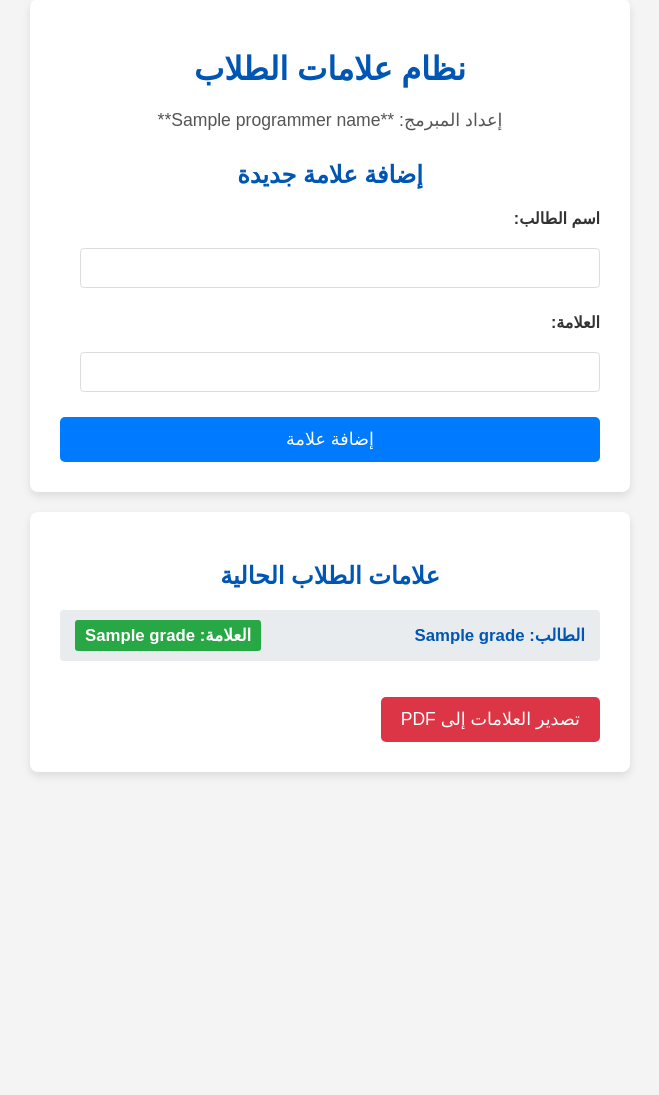
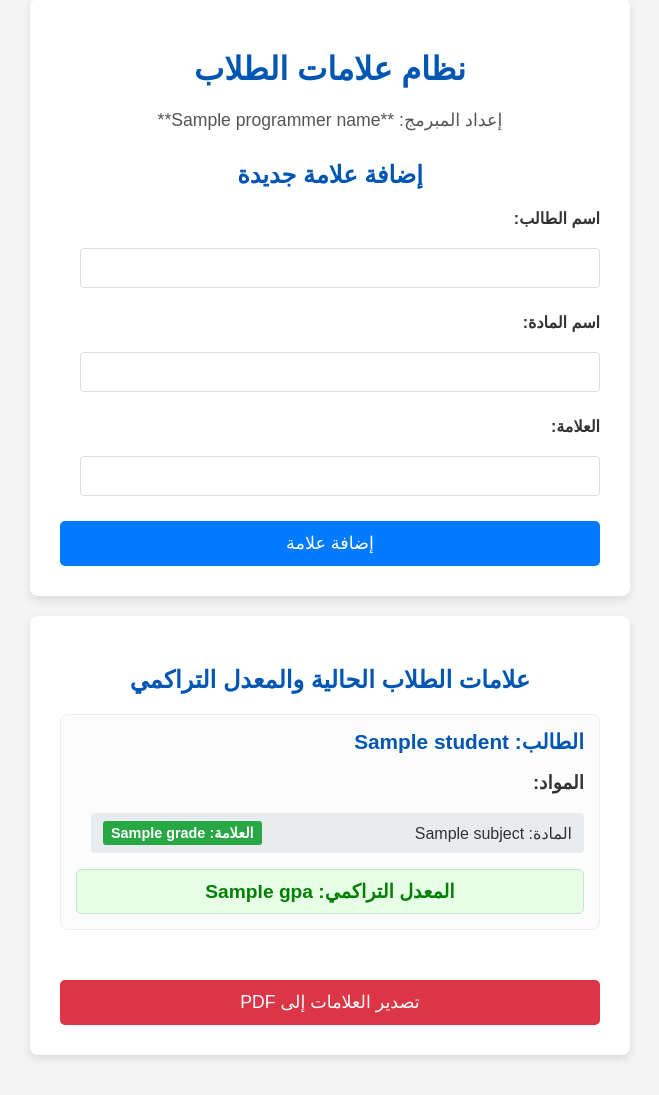
Before and after one commit to qaes26/Student-Grades-App-by-Qais, a Flask app: template templates/index.html in a window 1280 px wide. Shown: the part 21-1116 px from the top of the page, without its empty margins (310-969 px from the left). Before the commit the page ends 797 px from the top, so only its background shows below. Run offline with Flask 3, Linux system fonts and the light colour scheme; the template is opened without the code that fills it: most values are stand-ins (such as "Sample title", 1, 10 or a date in 2020).

Commit message:
Feature: Add subject name and GPA calculation

```diff
--- a/app.py
+++ b/app.py
@@ -1,12 +1,22 @@
 from flask import Flask, render_template, request, send_file
 from io import BytesIO
-from weasyprint import HTML, CSS # هذه المكتبات لميزة PDF
+from weasyprint import HTML, CSS
+import datetime # لإضافة التاريخ الحالي لتقرير PDF
 
 app = Flask(__name__)
 
-# قاموس لتخزين أسماء الطلاب وعلاماتهم
-# (هذا سيتم مسحه عند إعادة تشغيل التطبيق على Render، للتطبيقات الدائمة نحتاج قاعدة بيانات)
+# قاموس لتخزين علامات الطلاب مع تفاصيل المواد
+# بنية جديدة: {'اسم الطالب': {'اسم المادة': العلامة, 'اسم المادة2': العلامة2, ...}, ...}
 students_grades = {}
+
+# دالة لحساب المعدل التراكمي للطالب
+def calculate_gpa(student_name):
+    if student_name not in students_grades or not students_grades[student_name]:
+        return "لا توجد مواد"
+
+    total_grades = sum(students_grades[student_name].values())
+    num_subjects = len(students_grades[student_name])
+    return round(total_grades / num_subjects, 2) # تقريب لرقمين عشريين
 
 @app.route('/')
 def index():
@@ -14,39 +24,85 @@ def index():
     الصفحة الرئيسية لعرض النموذج ونتائج العلامات.
     """
     programmer_name = "قيس طلال الجازي"
-    return render_template('index.html', programmer_name=programmer_name, grades=students_grades)
+
+    # نحسب المعدل لكل طالب قبل تمريره للقالب
+    students_with_gpa = {}
+    for name, subjects in students_grades.items():
+        students_with_gpa[name] = {
+            'subjects': subjects,
+            'gpa': calculate_gpa(name)
+        }
+
+    return render_template('index.html',
+                           programmer_name=programmer_name,
+                           all_students_data=students_with_gpa) # تغيير اسم المتغير المرسل
 
 @app.route('/add_grade', methods=['POST'])
 def add_grade():
     """
-    معالجة إضافة علامات الطلاب من النموذج.
+    معالجة إضافة علامات الطلاب والمواد من النموذج.
     """
-    student_name = request.form['student_name']
+    student_name = request.form['student_name'].strip() # إزالة المسافات الزائدة
+    subject_name = request.form['subject_name'].strip() # حقل جديد لاسم المادة
+
+    if not student_name or not subject_name:
+        message = "الرجاء إدخال اسم الطالب واسم المادة."
+        programmer_name = "قيس طلال الجازي"
+        students_with_gpa = {}
+        for name, subjects in students_grades.items():
+            students_with_gpa[name] = {
+                'subjects': subjects,
+                'gpa': calculate_gpa(name)
+            }
+        return render_template('index.html',
+                               programmer_name=programmer_name,
+                               all_students_data=students_with_gpa,
+                               message=message)
+
     try:
         grade = float(request.form['grade'])
         if 0 <= grade <= 100:
-            students_grades[student_name] = grade
-            message = "تمت إضافة العلامة بنجاح!"
+            if student_name not in students_grades:
+                students_grades[student_name] = {} # إذا الطالب جديد، أنشئ قاموس للمواد
+            students_grades[student_name][subject_name] = grade # إضافة المادة وعلامتها
+            message = f"تمت إضافة علامة {grade} للطالب {student_name} في مادة {subject_name} بنجاح!"
         else:
             message = "الرجاء إدخال علامة بين 0 و 100."
     except ValueError:
         message = "إدخال غير صالح للعلامة. الرجاء إدخال رقم للعلامة."
 
     programmer_name = "قيس طلال الجازي"
-    return render_template('index.html', programmer_name=programmer_name, grades=students_grades, message=message)
+    students_with_gpa = {}
+    for name, subjects in students_grades.items():
+        students_with_gpa[name] = {
+            'subjects': subjects,
+            'gpa': calculate_gpa(name)
+        }
+    return render_template('index.html',
+                           programmer_name=programmer_name,
+                           all_students_data=students_with_gpa,
+                           message=message)
 
 @app.route('/export_grades_pdf')
 def export_grades_pdf():
     """
-    مسار لتوليد ملف PDF لعلامات الطلاب.
+    مسار لتوليد ملف PDF لعلامات الطلاب والمعدل التراكمي.
     """
-    # إنشاء محتوى HTML لتقرير PDF
-    # نمرر grades لـ pdf_template.html
-    html_content = render_template('pdf_template.html', grades=students_grades)
+    # نحسب المعدل لكل طالب قبل تمريره للقالب PDF
+    students_with_gpa = {}
+    for name, subjects in students_grades.items():
+        students_with_gpa[name] = {
+            'subjects': subjects,
+            'gpa': calculate_gpa(name)
+        }
 
-    # تجهيز CSS أساسي للتصميم داخل الـ PDF
-    # لاحظ: WeasyPrint بيدعم CSS، هذا مثال بسيط
-    # يمكنك وضع CSS في ملف منفصل وربطه في pdf_template.html أيضاً
+    # إضافة التاريخ الحالي لتقرير PDF
+    current_date = datetime.date.today().strftime("%Y-%m-%d")
+
+    html_content = render_template('pdf_template.html',
+                                   all_students_data=students_with_gpa, # تمرير البيانات المحدثة
+                                   current_date=current_date)
+
     pdf_styles = CSS(string='''
         body {
             font-family: 'Arial', sans-serif;
@@ -87,21 +143,37 @@ def export_grades_pdf():
             font-size: 0.8em;
             color: #666;
         }
+        .student-section {
+            margin-bottom: 30px;
+            border: 1px solid #eee;
+            padding: 15px;
+            border-radius: 8px;
+            background-color: #fcfcfc;
+        }
+        .student-name {
+            font-size: 1.3em;
+            color: #0056b3;
+            margin-bottom: 10px;
+            font-weight: bold;
+        }
+        .student-gpa {
+            font-size: 1.1em;
+            color: #28a745;
+            font-weight: bold;
+            margin-top: 10px;
+            text-align: center;
+        }
     ''')
 
-    # تحويل HTML إلى PDF باستخدام WeasyPrint
     pdf_file = BytesIO()
+    # base_url مهمة لـ WeasyPrint عشان يتعرف على المسارات النسبية (إن وجدت)
     HTML(string=html_content, base_url=request.url_root).write_pdf(pdf_file, stylesheets=[pdf_styles])
-    pdf_file.seek(0) # ارجع لبداية الملف
+    pdf_file.seek(0)
 
-    # إرسال ملف PDF للمستخدم
     return send_file(pdf_file,
                      mimetype='application/pdf',
                      as_attachment=True,
-                     download_name='علامات_الطلاب.pdf')
+                     download_name=f'علامات_الطلاب_والمعدل_{current_date}.pdf')
 
-# هذا الجزء لا يحتاجه Render عند النشر، ولكنه مفيد للتشغيل المحلي
-# يمكنك حذفه قبل الرفع للإنتاج إذا أردت
 if __name__ == '__main__':
-    # تأكد أن Debug هو False في الإنتاج
     app.run(debug=True, host='0.0.0.0', port=5000)
--- a/templates/index.html
+++ b/templates/index.html
@@ -77,32 +77,55 @@
             margin-top: 15px;
             text-align: center;
         }
-        ul {
+        /* Style for displaying students and their subjects */
+        .student-section {
+            margin-bottom: 30px;
+            border: 1px solid #eee;
+            padding: 15px;
+            border-radius: 8px;
+            background-color: #fcfcfc;
+        }
+        .student-name {
+            font-size: 1.3em;
+            color: #0056b3;
+            margin-bottom: 10px;
+            font-weight: bold;
+        }
+        .subject-list {
             list-style: none;
             padding: 0;
-            margin-top: 20px;
+            margin-left: 15px;
         }
-        li {
+        .subject-list li {
             background-color: #e9ecef;
-            margin-bottom: 10px;
-            padding: 10px 15px;
+            margin-bottom: 8px;
+            padding: 8px 12px;
             border-radius: 4px;
             display: flex;
             justify-content: space-between;
             align-items: center;
-            font-size: 1.05em;
+            font-size: 1em;
         }
-        li span.name {
-            font-weight: bold;
-            color: #0056b3;
-        }
-        li span.grade {
+        .subject-grade {
             background-color: #28a745;
             color: white;
-            padding: 5px 10px;
+            padding: 4px 8px;
             border-radius: 3px;
             font-weight: bold;
+            font-size: 0.9em;
         }
+        .student-gpa {
+            font-size: 1.2em;
+            color: #008000; /* Darker green */
+            font-weight: bold;
+            margin-top: 10px;
+            text-align: center;
+            background-color: #e6ffe6;
+            padding: 10px;
+            border-radius: 5px;
+            border: 1px solid #c3e6cb;
+        }
+
         .button-export {
             background-color: #dc3545; /* لون أحمر مناسب */
             color: white;
@@ -116,6 +139,8 @@
             display: inline-block; /* لكي يأخذ الـ padding */
             margin-top: 20px; /* مسافة من الأعلى */
             text-align: center;
+            width: 100%; /* عشان الزر ياخد عرض الكونتينر */
+            box-sizing: border-box; /* عشان الـ padding ما يزيد العرض */
         }
         .button-export:hover {
             background-color: #c82333;
@@ -136,6 +161,9 @@
             <label for="student_name">اسم الطالب:</label>
             <input type="text" id="student_name" name="student_name" required>
 
+            <label for="subject_name">اسم المادة:</label> {# حقل جديد لاسم المادة #}
+            <input type="text" id="subject_name" name="subject_name" required>
+
             <label for="grade">العلامة:</label>
             <input type="number" id="grade" name="grade" step="0.1" min="0" max="100" required>
 
@@ -144,16 +172,23 @@
     </div>
 
     <div class="container">
-        <h2>علامات الطلاب الحالية</h2>
-        {% if grades %}
-            <ul>
-                {% for name, grade in grades.items() %}
-                    <li>
-                        <span class="name">الطالب: {{ name }}</span>
-                        <span class="grade">العلامة: {{ grade }}</span>
-                    </li>
-                {% endfor %}
-            </ul>
+        <h2>علامات الطلاب الحالية والمعدل التراكمي</h2>
+        {% if all_students_data %}
+            {% for student_name, student_data in all_students_data.items() %}
+                <div class="student-section">
+                    <div class="student-name">الطالب: {{ student_name }}</div>
+                    <h3>المواد:</h3>
+                    <ul class="subject-list">
+                        {% for subject, grade in student_data.subjects.items() %}
+                            <li>
+                                <span>المادة: {{ subject }}</span>
+                                <span class="subject-grade">العلامة: {{ grade }}</span>
+                            </li>
+                        {% endfor %}
+                    </ul>
+                    <div class="student-gpa">المعدل التراكمي: {{ student_data.gpa }}</div>
+                </div>
+            {% endfor %}
         {% else %}
             <p style="text-align: center; color: #777;">لا توجد علامات مدخلة بعد.</p>
         {% endif %}
```
Also changed, not shown: templates/pdf_template.html (+46 -11 lines).
